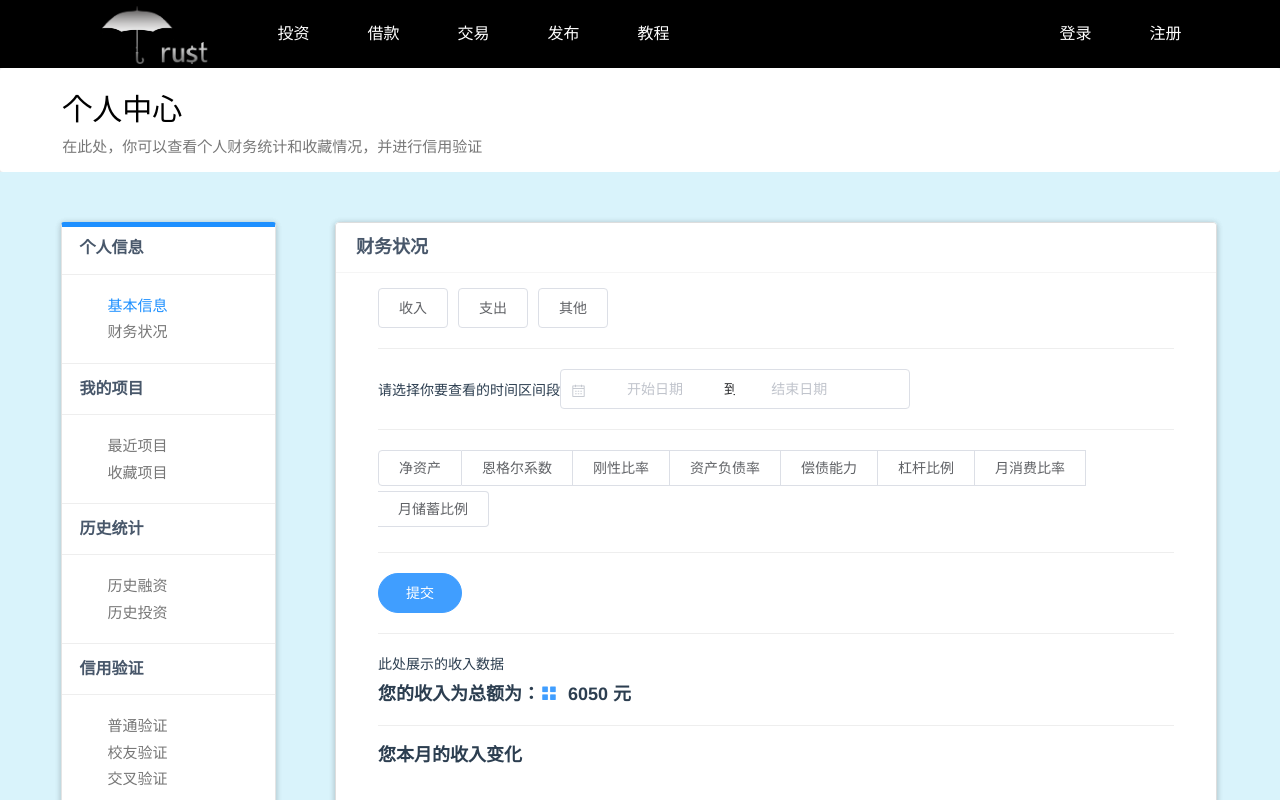
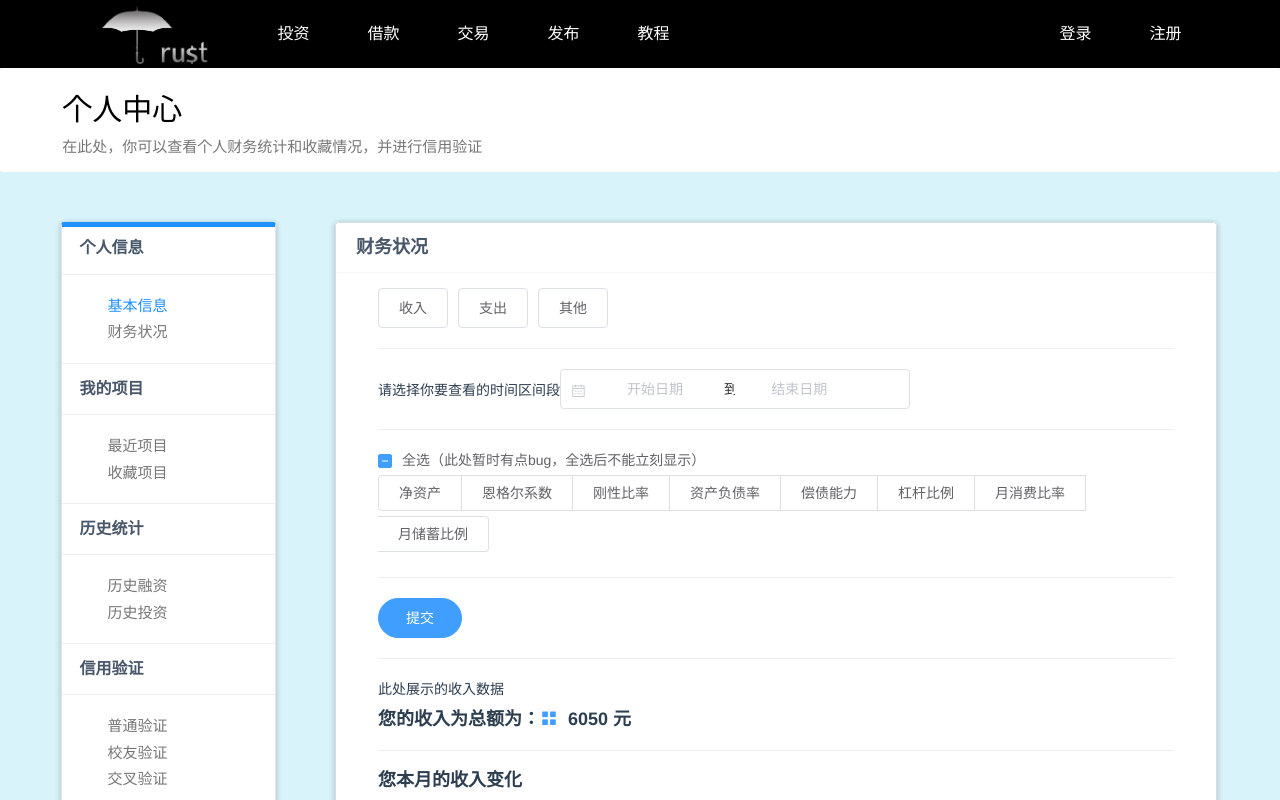
Before and after one commit to NJU-Trust/FrontEnd, a Vue app: page /UserSpace/FinancialStanding in a window 1280 px wide. Shown: the top 800 px of the page. Built offline with nearby package versions, Linux system fonts and the light colour scheme.

Commit message:
Financial.vue 二级指标 全选展示(bug still)

```diff
--- a/src/pages/FinancialStanding.vue
+++ b/src/pages/FinancialStanding.vue
@@ -28,7 +28,8 @@
       <div class="LevelTwoIndex" id="leveltwocheck">
         <div>
           <div style="margin-top: 20px">
-            <el-checkbox-group v-model="checkboxGroup2" size="medium" @change="showIndexs">
+            <el-checkbox :indeterminate="isIndeterminate" v-model="checkAll" @change="handleCheckAllChange">全选（此处暂时有点bug，全选后不能立刻显示）</el-checkbox>
+            <el-checkbox-group v-model="checkboxGroup2" size="medium" @change="handleCheckedCitiesChange">
               <el-checkbox-button v-for="indexA in indexAs" :label="indexA" :key="indexA" >{{indexA}}</el-checkbox-button>
             </el-checkbox-group>
           </div>
@@ -82,7 +83,7 @@
         </div>
 
         <div class="class_othercome"id="id_class_othercome" style="display: none">
-          <p style="font-size: 3em">此处展示{{date_value_choose.toString()}}的其他数据</p>
+          <p style="font-size: 1em">此处展示{{date_value_choose.toString()}}的其他数据</p>
         </div>
 
       </div>
@@ -96,11 +97,11 @@
             <hr/>
           </div>
           <div id="Index_EngelsCoefficient">
-            <h4><i class="el-icon-success"></i><b>&nbsp&nbsp您的恩格尔系数为：&nbsp 55%,&nbsp  在同学中处于中等水平</b></h4>
+            <h4><i class="el-icon-success"></i><b>&nbsp&nbsp您的恩格尔系数为：&nbsp 55%,&nbsp&nbsp在同学中处于中等水平</b></h4>
             <hr/>
           </div>
           <div id="Index_RigidRatio">
-            <h4><i class="el-icon-goods"></i><b>&nbsp&nbsp您的刚性比率是:&nbsp 60%</b></h4>
+            <h4><i class="el-icon-goods"></i><b>&nbsp&nbsp您的刚性比率是:&nbsp 60%，当前可支配收入较多，建议后期缩减开支</b></h4>
             <hr/>
           </div>
           <div id="Index_AssetLiabilityRatio">
@@ -116,7 +117,7 @@
             <hr/>
           </div>
           <div id="Index_MonthConsumptionRatio">
-            <h4><i class="el-icon-date"></i><b>&nbsp&nbsp您的月消费比率为：&nbsp 31.4%</b></h4>
+            <h4><i class="el-icon-date"></i><b>&nbsp&nbsp您的月消费比率为：&nbsp 31.4%，在同学中处于中等水平，您倾向于预期消费</b></h4>
             <hr/>
           </div>
           <div id="Index_MonthlySavingsRatio">
@@ -179,7 +180,9 @@
         // value6: '',
         date_value_choose: '',
         checkboxGroup2: [],
-        indexAs: indexAOptions
+        indexAs: indexAOptions,
+        checkAll: false,
+        isIndeterminate: true
       };
     },
     mounted() {
@@ -189,6 +192,16 @@
       this.showIndexs();
     },
     methods: {
+      handleCheckAllChange(val) {
+        this.checkboxGroup2 = val ? indexAOptions : [];
+        this.isIndeterminate = false;
+      },
+      handleCheckedCitiesChange(value) {
+        let checkedCount = value.length;
+        this.checkAll = checkedCount === this.indexAs.length;
+        this.isIndeterminate = checkedCount > 0 && checkedCount < this.indexAs.length;
+        this.showIndexs();
+      },
       change_income(){
         document.getElementById("id_class_income").style.display = "inline";
         document.getElementById("id_class_outcome").style.display = "none";
```
